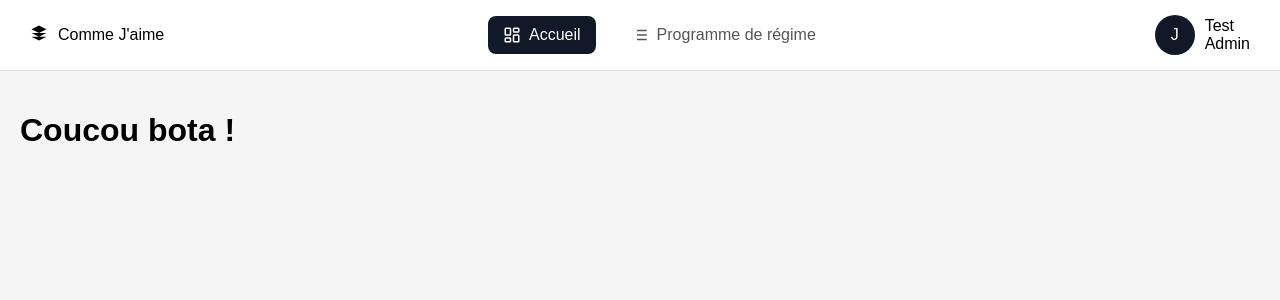
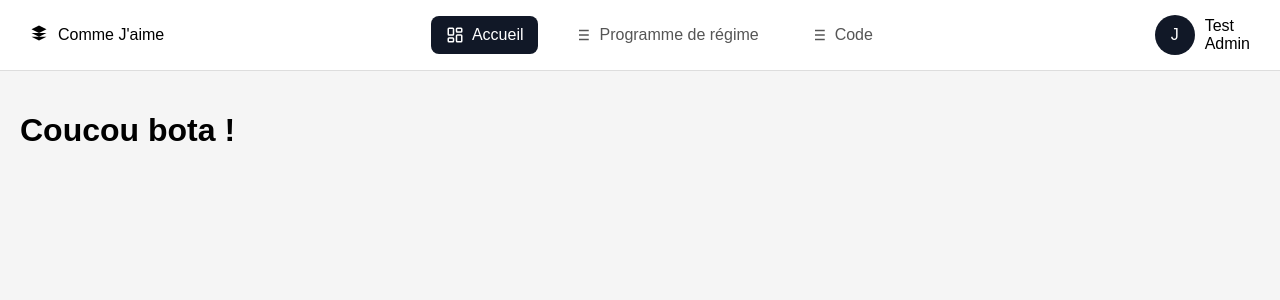
Before and after one commit to AndriantsehenoAnja/Regimes, a CodeIgniter 4 app: the page made by app/Views/Acceuil.php in a window 1280 px wide. Shown: the top 300 px of the page. Run offline with PHP 8.4 and a stand-in for CodeIgniter, Linux system fonts and the light colour scheme; the template is opened without the code that fills it, so the values that code supplies are empty; some libraries are stand-ins or nearby versions.

Commit message:
Add navigation link for Code section in main layout

```diff
--- a/app/Views/layout/main.php
+++ b/app/Views/layout/main.php
@@ -61,6 +61,21 @@
                 Programme de régime
             </a>
 
+            <a href="<?= base_url('/code') ?>"
+               class="nav-item <?= (uri_string() == 'code') ? 'active' : '' ?>">
+
+                <svg viewBox="0 0 24 24">
+                    <line x1="8" y1="6" x2="21" y2="6"/>
+                    <line x1="8" y1="12" x2="21" y2="12"/>
+                    <line x1="8" y1="18" x2="21" y2="18"/>
+                    <line x1="3" y1="6" x2="3.01" y2="6"/>
+                    <line x1="3" y1="12" x2="3.01" y2="12"/>
+                    <line x1="3" y1="18" x2="3.01" y2="18"/>
+                </svg>
+
+                Code
+            </a>
+
         </div>
         <!-- End Navigation -->
 
```
